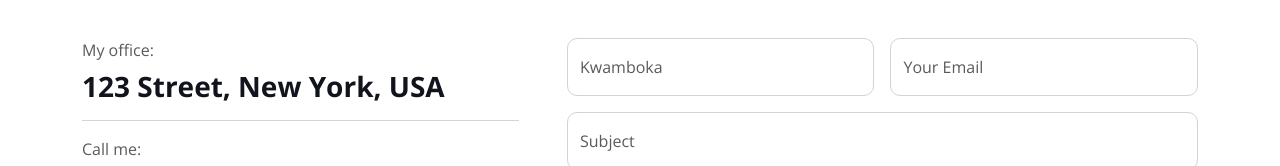
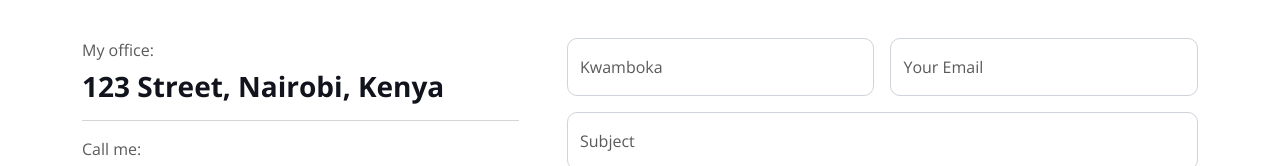
Before and after one commit to VKwamboka/Kwamboka-, a plain HTML site: page index.html in a window 1280 px wide. Shown: the part 4053-4219 px from the top of the page. Drawn offline with nearby package versions, Linux system fonts and the light colour scheme.

Commit message:
updated portfolio

```diff
--- a/index.html
+++ b/index.html
@@ -467,7 +467,7 @@
             <div class="row g-5">
                 <div class="col-lg-5 col-md-6 wow fadeInUp" data-wow-delay="0.1s">
                     <p class="mb-2">My office:</p>
-                    <h3 class="fw-bold">123 Street, New York, USA</h3>
+                    <h3 class="fw-bold">123 Street, Nairobi, Kenya</h3>
                     <hr class="w-100">
                     <p class="mb-2">Call me:</p>
                     <h3 class="fw-bold">+012 345 6789</h3>
```
